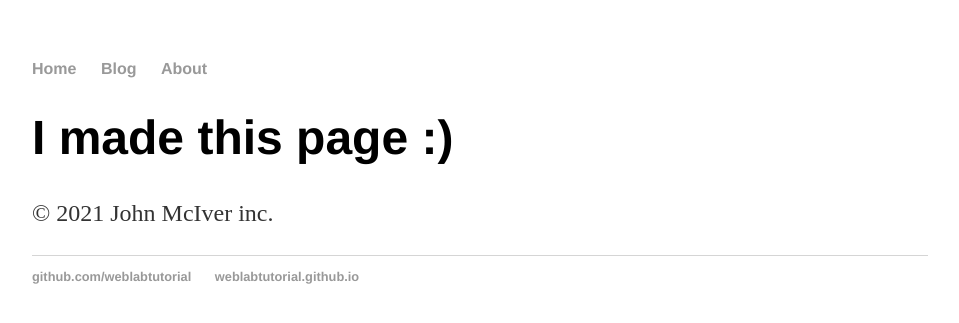
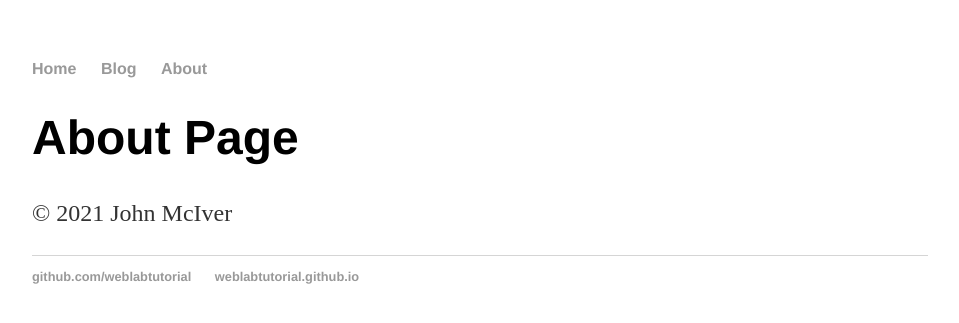
Before and after one commit to j-mciver/j-mciver.github.io, a Jekyll site: the page built from about.html, in a window 1280 px wide. Shown: the top 323 px of the page, without its empty margins (160-1119 px from the left). Built offline with Jekyll 4.4.1, drawn with Linux system fonts in a browser that asks for light colours.

Commit message:
Update about.html

```diff
--- a/about.html
+++ b/about.html
@@ -3,5 +3,5 @@ layout: default
 title: Web Programming
 ---
 
-<h1> I made this page :) </h1>
-<p> &copy; 2021 John McIver inc.</p>
+<h1>About Page</h1>
+<p> &copy; 2021 John McIver</p>
```
